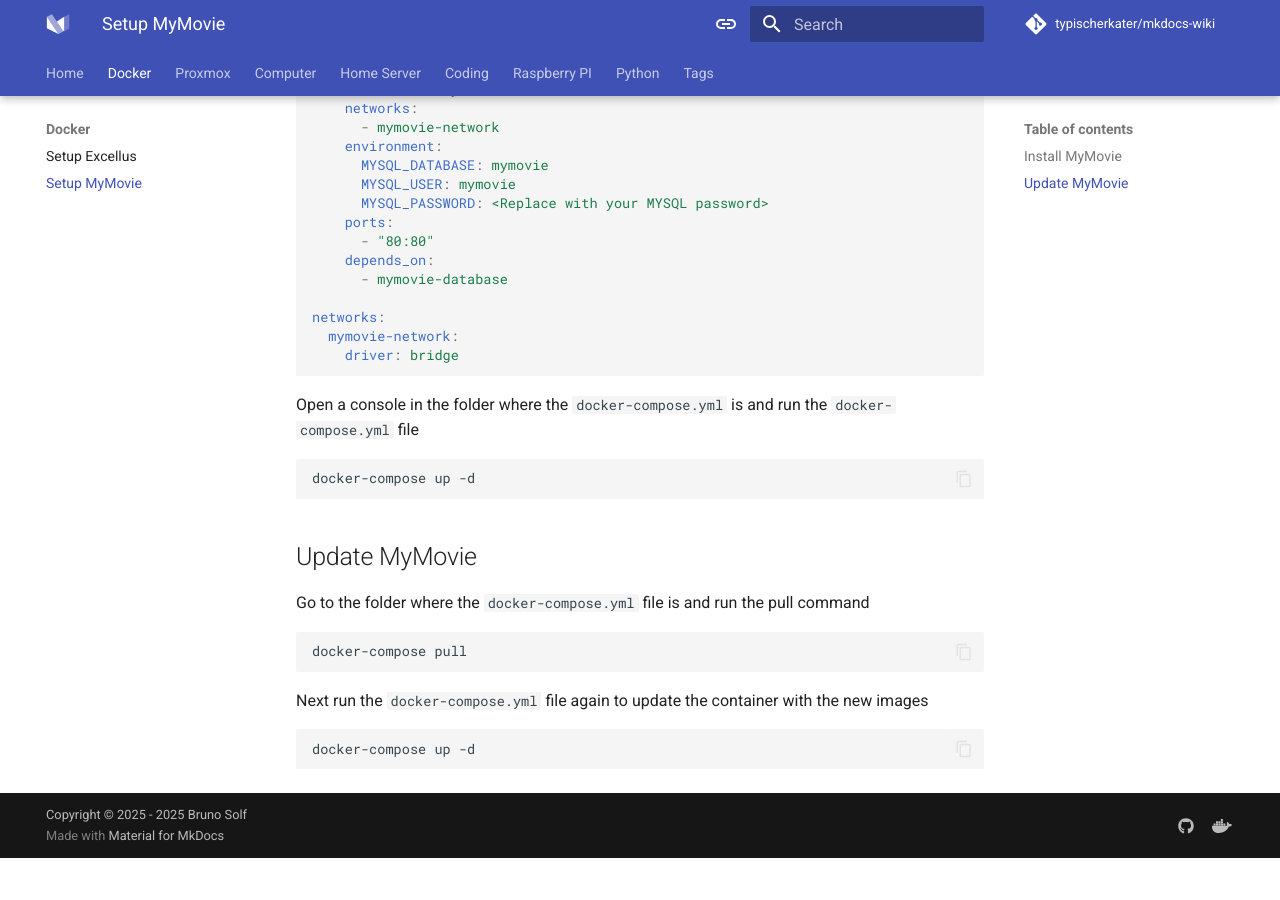
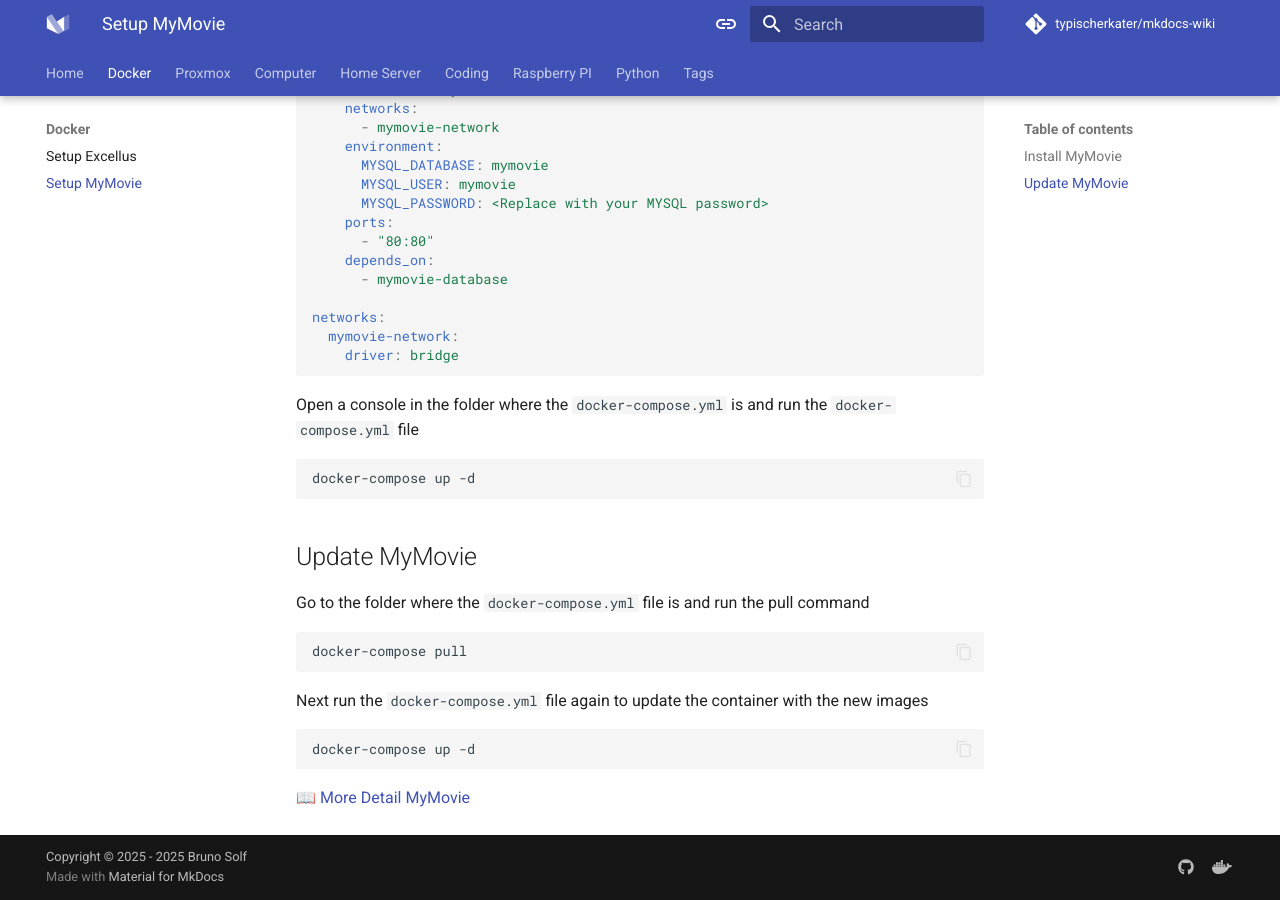
Before and after one commit to TypischerKater/mkdocs-wiki, an MkDocs documentation site: the page built from docs/docker/setup-mymovie.md, in a window 1280 px wide and 900 px high, scrolled down 672 px. Built offline with MkDocs 1.6.1 and Material for MkDocs 9.7.7, drawn with Linux system fonts in a browser that asks for light colours; comment, search, counter and statistics services are not loaded; before the commit the page ends 1530 px from its top, so only the background shows below that.

Commit message:
added mymovie and excellus reference

````diff
--- a/docs/docker/setup-mymovie.md
+++ b/docs/docker/setup-mymovie.md
@@ -61,3 +61,5 @@ Next run the `docker-compose.yml` file again to update the container with the ne
 ```bash
 docker-compose up -d
 ```
+
+📖 [More Detail MyMovie](https://brunosolf.de/mymovie/)
````
Also changed, not shown: docs/docker/setup-excellus.md (+2 -0 lines).
